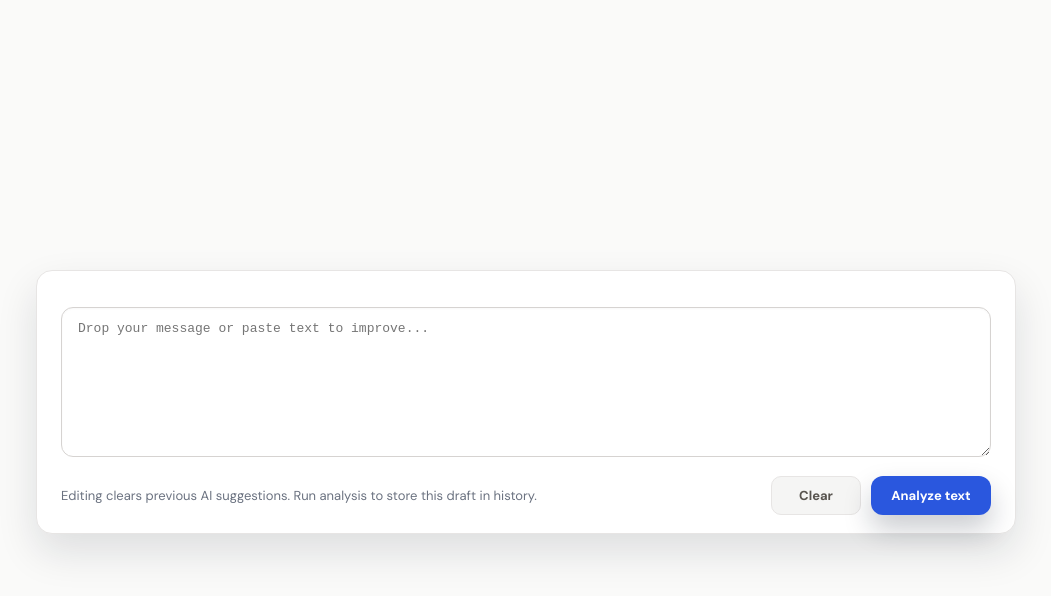
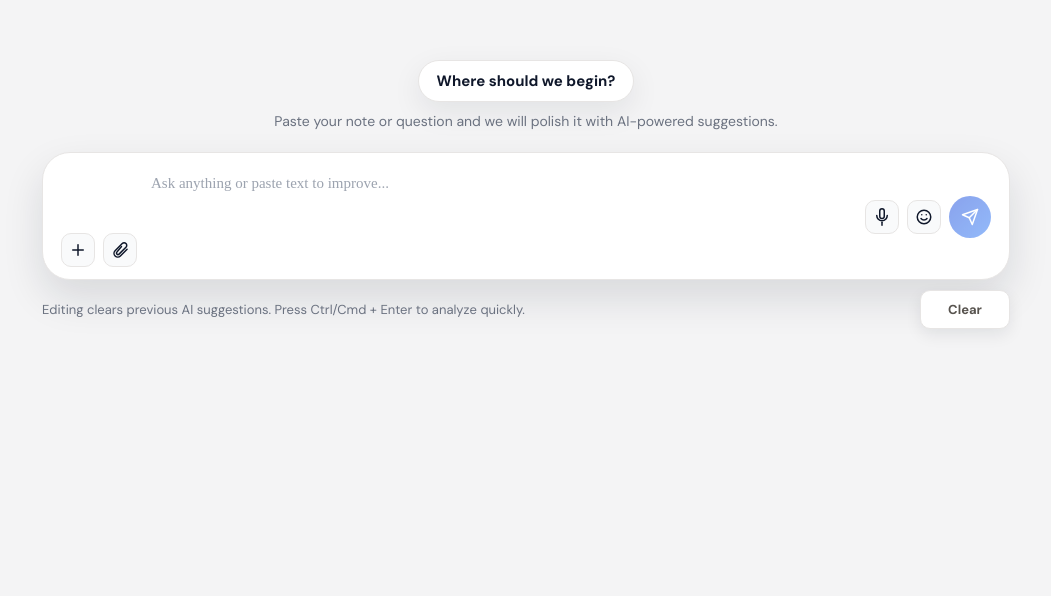
Before and after one commit to hrakhshani/cv-assistant, a React (Vite) app: page / in a window 1280 px wide. Shown: the part 194-790 px from the top of the page, without its empty margins (114-1165 px from the left). Built offline with nearby package versions, Linux system fonts and the light colour scheme.

Commit message:
update search bar

```diff
--- a/src/components/WritingAssistant.jsx
+++ b/src/components/WritingAssistant.jsx
@@ -618,15 +618,90 @@ export default function WritingAssistant() {
         .hide-scrollbar::-webkit-scrollbar {
           display: none;
         }
+
+        .composer-shell {
+          border: 1px solid #E7E5E4;
+          box-shadow: 0 18px 40px rgba(15,23,42,0.12);
+          transition: box-shadow 0.18s ease, border-color 0.18s ease, transform 0.18s ease;
+        }
+
+        .composer-shell:focus-within {
+          border-color: #C7D2FE;
+          box-shadow: 0 20px 44px rgba(42,87,222,0.18);
+          transform: translateY(-1px);
+        }
+
+        .composer-textarea {
+          border: none;
+          outline: none;
+          resize: none;
+          width: 100%;
+          background: transparent;
+          font-family: "'DM Sans', sans-serif";
+          font-size: 15px;
+          line-height: 1.6;
+          color: #111827;
+          padding: 0;
+        }
+
+        .composer-textarea::placeholder {
+          color: #9CA3AF;
+        }
+
+        .composer-btn-ghost {
+          width: 34px;
+          height: 34px;
+          border-radius: 10px;
+          border: 1px solid #E7E5E4;
+          background: #F9FAFB;
+          display: inline-flex;
+          align-items: center;
+          justify-content: center;
+          cursor: pointer;
+          transition: all 0.16s ease;
+        }
+
+        .composer-btn-ghost:hover {
+          background: #EEF2FF;
+          border-color: #C7D2FE;
+        }
+
+        .composer-send-btn {
+          width: 42px;
+          height: 42px;
+          border-radius: 50%;
+          border: none;
+          display: inline-flex;
+          align-items: center;
+          justify-content: center;
+          color: #FFFFFF;
+          background: linear-gradient(135deg, #2a57de 0%, #3b82f6 100%);
+          box-shadow: 0 16px 34px rgba(42,87,222,0.28);
+          cursor: pointer;
+          transition: transform 0.14s ease, box-shadow 0.16s ease, opacity 0.16s ease;
+        }
+
+        .composer-send-btn:disabled {
+          opacity: 0.55;
+          cursor: not-allowed;
+          box-shadow: none;
+        }
+
+        .composer-send-btn:not(:disabled):hover {
+          transform: translateY(-1px);
+          box-shadow: 0 20px 42px rgba(42,87,222,0.34);
+        }
       `}</style>
     </>
   );
 
   if (!showAnalysis) {
+    const hasText = text.trim().length > 0;
+
     return (
       <div style={{
         minHeight: '100vh',
-        backgroundColor: '#FAFAF9',
+        backgroundColor: '#F4F4F5',
         fontFamily: "'Source Serif 4', Georgia, serif",
         cursor: draggingKeyword ? 'none' : 'default',
         userSelect: draggingKeyword ? 'none' : 'auto'
@@ -637,13 +712,45 @@ export default function WritingAssistant() {
           minHeight: '100vh',
           display: 'flex',
           flexDirection: 'column',
-          justifyContent: 'flex-end',
-          padding: '40px 20px 72px'
+          justifyContent: 'center',
+          padding: '56px 20px 80px'
         }}>
-          <div style={{ maxWidth: '980px', margin: '0 auto', width: '100%' }}>
+          <div style={{
+            maxWidth: '980px',
+            margin: '0 auto',
+            width: '100%',
+            display: 'flex',
+            flexDirection: 'column',
+            gap: '22px'
+          }}>
+            <div style={{ textAlign: 'center', color: '#0F172A' }}>
+              <div style={{
+                display: 'inline-flex',
+                alignItems: 'center',
+                gap: '8px',
+                padding: '10px 18px',
+                backgroundColor: '#FFFFFF',
+                borderRadius: '999px',
+                border: '1px solid #E7E5E4',
+                boxShadow: '0 10px 30px rgba(15,23,42,0.08)'
+              }}>
+                <span style={{ fontFamily: "'DM Sans', sans-serif", fontSize: '15px', fontWeight: 700 }}>
+                  Where should we begin?
+                </span>
+              </div>
+              <p style={{
+                marginTop: '10px',
+                fontFamily: "'DM Sans', sans-serif",
+                fontSize: '14px',
+                color: '#6B7280'
+              }}>
+                Paste your note or question and we will polish it with AI-powered suggestions.
+              </p>
+            </div>
+
             {analysisError && (
               <div style={{
-                marginBottom: '12px',
+                marginBottom: '4px',
                 padding: '10px 14px',
                 backgroundColor: '#FEF2F2',
                 border: '1px solid #FECACA',
@@ -656,42 +763,119 @@ export default function WritingAssistant() {
               </div>
             )}
 
-            <div style={{
+            <div style={{ padding: '0 6px' }}>
+              <div
+                className="composer-shell"
+                style={{
                   backgroundColor: '#FFFFFF',
-              border: '1px solid #E7E5E4',
-              borderRadius: '16px',
-              padding: '22px 24px 18px',
-              boxShadow: '0 18px 40px rgba(15,23,42,0.12)'
-            }}>
-              <div style={{ display: 'flex', alignItems: 'center', justifyContent: 'space-between', gap: '12px', marginBottom: '14px', flexWrap: 'wrap' }}>
+                  borderRadius: '28px',
+                  padding: '14px 14px 12px',
+                  display: 'grid',
+                  gridTemplateColumns: 'auto 1fr auto',
+                  gap: '12px',
+                  alignItems: 'stretch'
+                }}
+              >
+                <div style={{ display: 'flex', alignItems: 'flex-end', gap: '8px', paddingLeft: '4px' }}>
+                  <button type="button" className="composer-btn-ghost" aria-label="Add files or options">
+                    <svg xmlns="http://www.w3.org/2000/svg" width="18" height="18" viewBox="0 0 24 24" fill="none" stroke="#0F172A" strokeWidth="2" strokeLinecap="round" strokeLinejoin="round">
+                      <line x1="12" y1="5" x2="12" y2="19" />
+                      <line x1="5" y1="12" x2="19" y2="12" />
+                    </svg>
+                  </button>
+                  <button type="button" className="composer-btn-ghost" aria-label="Attach a document">
+                    <svg xmlns="http://www.w3.org/2000/svg" width="18" height="18" viewBox="0 0 24 24" fill="none" stroke="#0F172A" strokeWidth="2" strokeLinecap="round" strokeLinejoin="round">
+                      <path d="M21.44 11.05 12.5 20a5 5 0 0 1-7.07-7.07l9.55-9.55a3.5 3.5 0 1 1 4.95 4.95l-9.2 9.2a2 2 0 0 1-2.83-2.83L14 7.5" />
+                    </svg>
+                  </button>
                 </div>
 
+                <div style={{ display: 'flex', alignItems: 'center', padding: '4px 2px 0', minHeight: '92px' }}>
                   <textarea
+                    className="composer-textarea hide-scrollbar"
                     value={text}
                     onChange={handleTextChange}
-                placeholder="Drop your message or paste text to improve..."
+                    placeholder="Ask anything or paste text to improve..."
+                    rows={4}
+                    onKeyDown={(e) => {
+                      if (e.key === 'Enter' && (e.metaKey || e.ctrlKey)) {
+                        e.preventDefault();
+                        if (!hasText) return;
+                        handleAnalyzeNow();
+                      }
+                    }}
                     style={{
-                  width: '100%',
-                  minHeight: '150px',
-                  borderRadius: '12px',
-                  border: '1px solid #D6D3D1',
-                  padding: '14px 16px',
-                  fontFamily: "''DM Sans', sans-serif",
-                  fontSize: '13px',
-                  lineHeight: 1,
-                  resize: 'vertical',
-                  outline: 'none',
-                  color: '#1C1917',
-                  backgroundColor: '#FFFFFF',
-                  boxShadow: 'inset 0 1px 2px rgba(0,0,0,0.03)'
+                      minHeight: '92px',
+                      maxHeight: '220px',
+                      overflowY: 'auto'
                     }}
                   />
+                </div>
 
-              <div style={{ marginTop: '14px', display: 'flex', alignItems: 'center', justifyContent: 'space-between', gap: '12px', flexWrap: 'wrap' }}>
+                <div style={{ display: 'flex', alignItems: 'center', gap: '8px', paddingRight: '4px' }}>
+                  <button type="button" className="composer-btn-ghost" aria-label="Dictate with microphone">
+                    <svg xmlns="http://www.w3.org/2000/svg" width="18" height="18" viewBox="0 0 24 24" fill="none" stroke="#0F172A" strokeWidth="2" strokeLinecap="round" strokeLinejoin="round">
+                      <path d="M12 1a3 3 0 0 0-3 3v7a3 3 0 0 0 6 0V4a3 3 0 0 0-3-3Z" />
+                      <path d="M19 10a7 7 0 0 1-14 0" />
+                      <line x1="12" y1="19" x2="12" y2="23" />
+                    </svg>
+                  </button>
+                  <button type="button" className="composer-btn-ghost" aria-label="Insert emoji">
+                    <svg xmlns="http://www.w3.org/2000/svg" width="18" height="18" viewBox="0 0 24 24" fill="none" stroke="#0F172A" strokeWidth="2" strokeLinecap="round" strokeLinejoin="round">
+                      <circle cx="12" cy="12" r="9" />
+                      <path d="M8 14s1.5 2 4 2 4-2 4-2" />
+                      <line x1="9" y1="9" x2="9" y2="9.01" />
+                      <line x1="15" y1="9" x2="15" y2="9.01" />
+                    </svg>
+                  </button>
+                  <button
+                    type="button"
+                    className="composer-send-btn"
+                    onClick={handleAnalyzeNow}
+                    disabled={!hasText || isAnalyzing}
+                    aria-label="Analyze text"
+                  >
+                    <svg xmlns="http://www.w3.org/2000/svg" width="18" height="18" viewBox="0 0 24 24" fill="none" stroke="currentColor" strokeWidth="2" strokeLinecap="round" strokeLinejoin="round">
+                      <path d="M22 2 11 13" />
+                      <path d="M22 2 15 22 11 13 2 9l20-7Z" />
+                    </svg>
+                  </button>
+                </div>
+              </div>
+
+              <div style={{
+                marginTop: '10px',
+                display: 'flex',
+                alignItems: 'center',
+                justifyContent: 'space-between',
+                gap: '12px',
+                flexWrap: 'wrap'
+              }}>
+                <div style={{ display: 'flex', alignItems: 'center', gap: '10px', flexWrap: 'wrap' }}>
                   <span style={{ fontFamily: "'DM Sans', sans-serif", fontSize: '13px', color: '#6B7280' }}>
-                  Editing clears previous AI suggestions. Run analysis to store this draft in history.
+                    Editing clears previous AI suggestions. Press Ctrl/Cmd + Enter to analyze quickly.
                   </span>
-                <div style={{ display: 'flex', gap: '10px', flexWrap: 'wrap' }}>
+                  {isAnalyzing && (
+                    <span style={{
+                      display: 'inline-flex',
+                      alignItems: 'center',
+                      gap: '6px',
+                      fontFamily: "'DM Sans', sans-serif",
+                      fontSize: '12px',
+                      color: '#0F172A',
+                      backgroundColor: '#EEF2FF',
+                      padding: '6px 10px',
+                      borderRadius: '10px'
+                    }}>
+                      <svg width="14" height="14" viewBox="0 0 24 24" fill="none" stroke="#0F172A" strokeWidth="1.5">
+                        <circle cx="12" cy="12" r="9" />
+                        <path d="M12 7v5l3 2" />
+                      </svg>
+                      Working…
+                    </span>
+                  )}
+                </div>
+                <div style={{ display: 'flex', gap: '8px' }}>
                   <button
                     onClick={() => handleTextChange('')}
                     style={{
@@ -699,55 +883,19 @@ export default function WritingAssistant() {
                       fontSize: '13px',
                       fontWeight: 700,
                       padding: '10px 14px',
-                      backgroundColor: '#F5F5F4',
+                      backgroundColor: '#FFFFFF',
                       color: '#57534E',
                       border: '1px solid #E7E5E4',
                       borderRadius: '10px',
                       cursor: 'pointer',
-                      minWidth: '90px'
+                      minWidth: '90px',
+                      boxShadow: '0 6px 16px rgba(15,23,42,0.08)'
                     }}
                   >
                     Clear
                   </button>
-                  <button
-                    onClick={handleAnalyzeNow}
-                    disabled={isAnalyzing}
-                    style={{
-                      fontFamily: "'DM Sans', sans-serif",
-                      fontSize: '13px',
-                      fontWeight: 800,
-                      padding: '10px 16px',
-                      backgroundColor: isAnalyzing ? '#2a57de' : '#2a57de',
-                      color: isAnalyzing ? '#6287f5' : '#FFFFFF',
-                      border: 'none',
-                      borderRadius: '12px',
-                      cursor: isAnalyzing ? 'not-allowed' : 'pointer',
-                      boxShadow: '0 14px 28px rgba(15,23,42,0.22)',
-                      minWidth: '120px'
-                    }}
-                  >
-                    {isAnalyzing ? 'Working…' : 'Analyze text'}
-                  </button>
                 </div>
               </div>
-
-              {isAnalyzing && (
-                <div style={{
-                  marginTop: '12px',
-                  display: 'flex',
-                  alignItems: 'center',
-                  gap: '10px',
-                  fontFamily: "'DM Sans', sans-serif",
-                  fontSize: '13px',
-                  color: '#6B7280'
-                }}>
-                  <svg width="16" height="16" viewBox="0 0 24 24" fill="none" stroke="#1C1917" strokeWidth="1.5">
-                    <circle cx="12" cy="12" r="9" />
-                    <path d="M12 7v5l3 2" />
-                  </svg>
-                  <span>Analyzing with OpenAI…</span>
-                </div>
-              )}
             </div>
           </div>
         </div>
@@ -988,7 +1136,6 @@ export default function WritingAssistant() {
 
         <section style={{
           backgroundColor: '#FFFFFF',
-          borderRight: '1px solid #E7E5E4',
           minHeight: '100vh',
           display: 'flex',
           flexDirection: 'column'
@@ -1006,11 +1153,7 @@ export default function WritingAssistant() {
                 fontSize: '13px',
                 color: '#57534E'
               }}>
-                <svg width="16" height="16" viewBox="0 0 24 24" fill="none" stroke="#4aa150" strokeWidth="12.5">
-                  <circle cx="12" cy="12" r="9" />
-                  <path d="M12 7v5l3 2" />
-                </svg>
-                <span>Analyzing with OpenAI…</span>
+
               </div>
               <div style={{
                 height: '6px',
@@ -1126,8 +1269,18 @@ export default function WritingAssistant() {
           className="hide-scrollbar"
           style={{
             ...asideBaseStyle,
-            borderLeft: '1px solid #E7E5E4',
-            boxShadow: 'inset 1px 0 0 #E7E5E4'
+            display: 'flex',
+            flexDirection: 'column',
+            gap: '12px',
+            borderRight: '1px solid #E7E5E4',
+            boxShadow: 'inset -1px 0 0 #E7E5E4',
+            topmargin: '22px',
+            borderradius: '12px',
+            marginLeft: '20px',
+            marginTop: '22px',
+            borderRadius: '12px',
+            boxShadow: 'rgba(15, 23, 42, 0.08) 0px 10px 28px',
+            border: '1px solid rgb(231, 229, 228)',
           }}
         >
           <div style={{ display: 'flex', alignItems: 'center', justifyContent: 'space-between', marginBottom: '12px', gap: '8px' }}>
```
Lines whose indentation alone changed are shown as unchanged.
